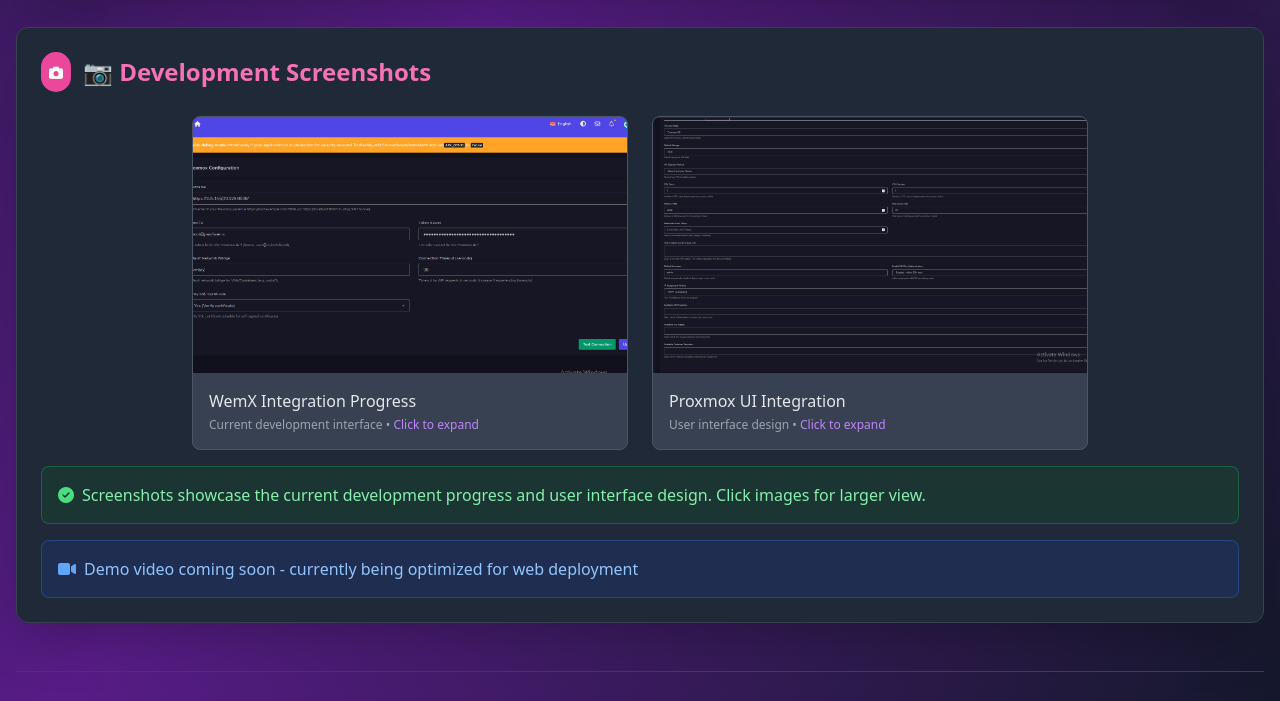
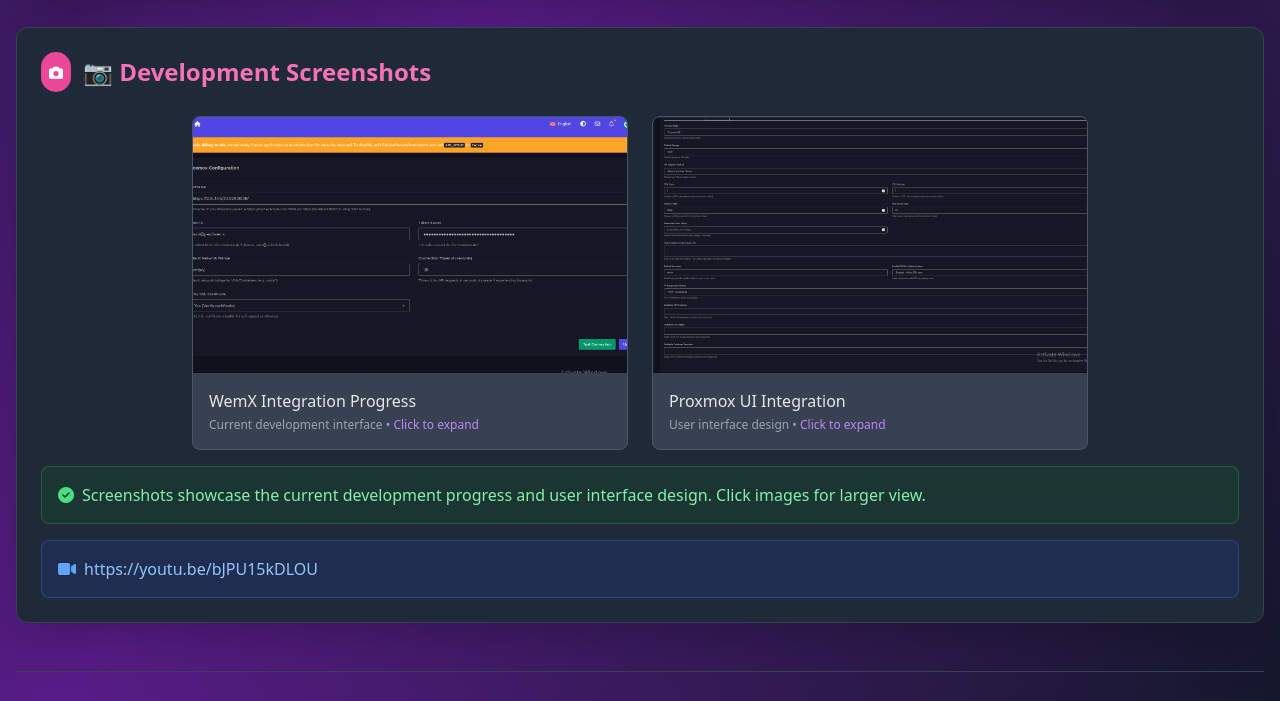
Before and after one commit to EWANZO101/proxmox, a plain HTML site: page index.html in a window 1280 px wide. Shown: the part 1269-1970 px from the top of the page. Drawn offline with nearby package versions, Linux system fonts and the light colour scheme.

Commit message:
Update index.html

```diff
--- a/index.html
+++ b/index.html
@@ -258,7 +258,7 @@ Still TBD when v1 will be released. Last updated: 28/08/2025.                </p
                 <div class="mt-4 p-4 bg-blue-900/30 border border-blue-500/30 rounded-lg">
                     <div class="flex items-center">
                         <i class="fas fa-video text-blue-400 mr-2"></i>
-                        <span class="text-blue-300">Demo video coming soon - currently being optimized for web deployment</span>
+                        <span class="text-blue-300">https://youtu.be/bJPU15kDLOU</span>
                     </div>
                 </div>
             </div>
```
